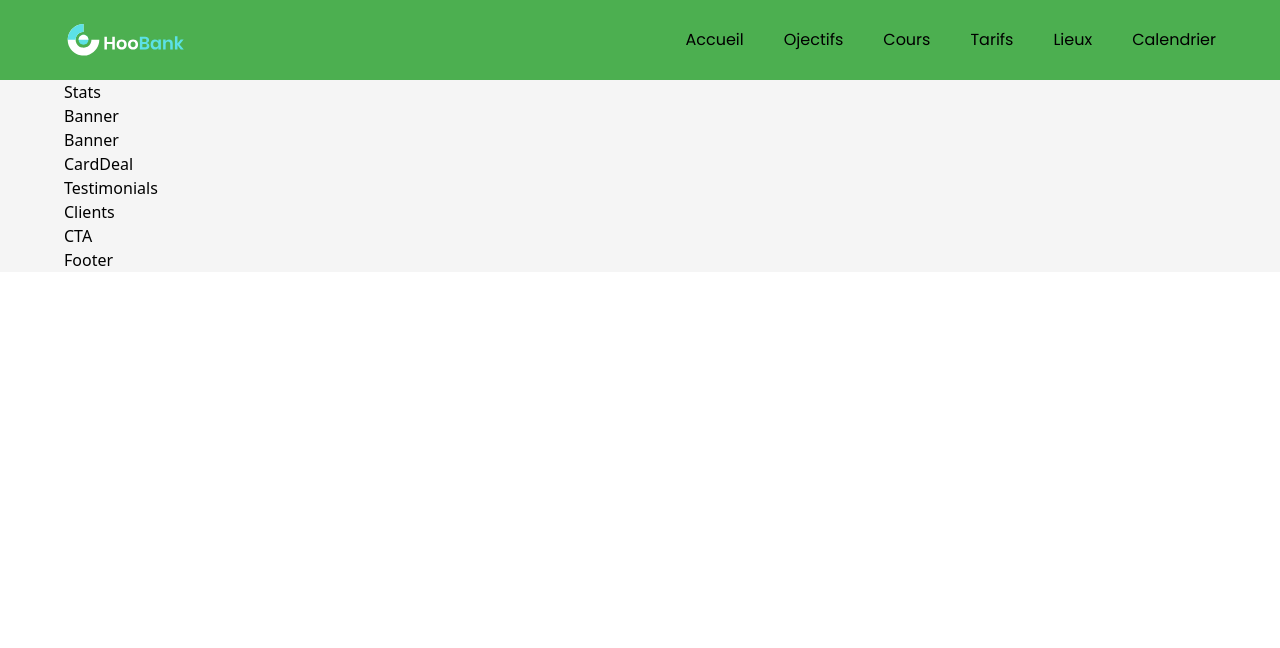
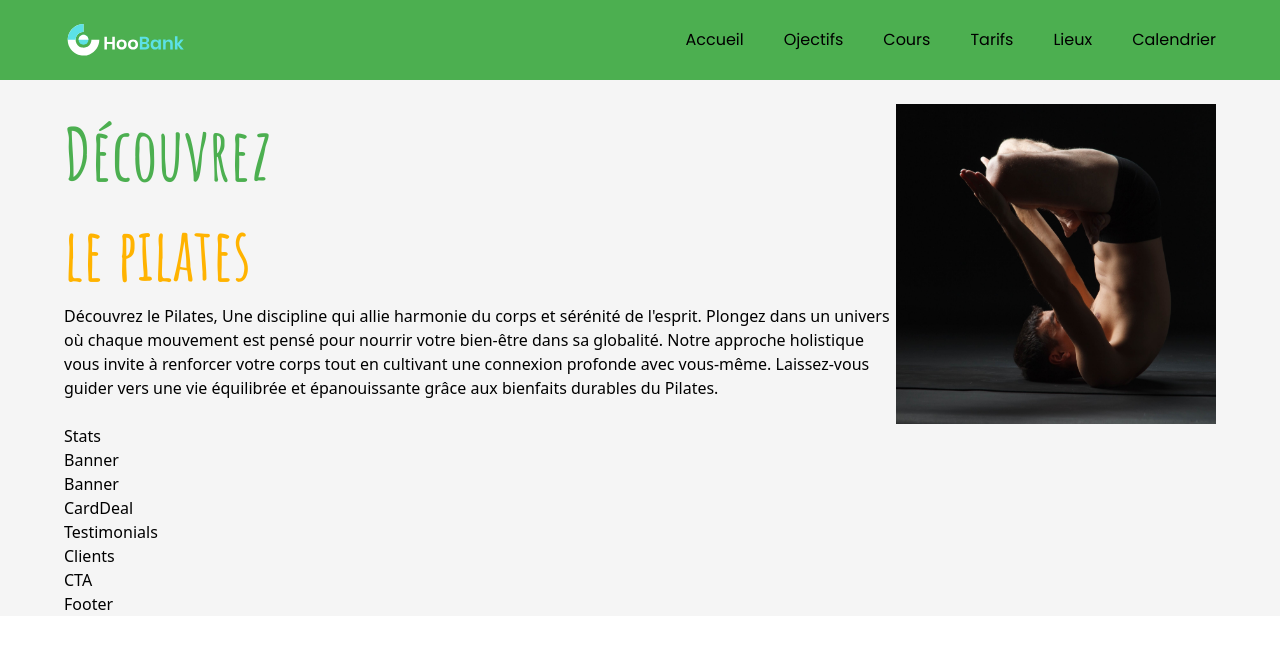
Before and after one commit to DeVal-X/pilates_landing_page, a React (Vite) app in the folder pilates_la_rochelle/: page / in a window 1280 px wide. Shown: the top 648 px of the page. Built offline with nearby package versions, Linux system fonts and the light colour scheme.

Commit message:
hero update intro text and img but not well disposed

```diff
--- a/pilates_la_rochelle/src/components/Hero.jsx
+++ b/pilates_la_rochelle/src/components/Hero.jsx
@@ -1,11 +1,30 @@
 import styles  from "../style";
+import { man_pic1 } from "../assets";
+import {heroText} from "../constants";
 
-const Hero = () =>  (
-  <section className={`${styles.boxWidth} `}>
-    <div>
 
-    </div>
-  </section>
-)
+const Hero = () => {
+  const introText = heroText[0]
+
+  return (
+    <section id="home" className={`flex md:flex-row flex-col mt-6 item-center ${styles.boxWidth}`}>
+      <div className="">
+        <div className="">
+          <h1 className="text-pigmentGreen flex-1 font-amatic font-semibold ss:text-[72px] text-[52px] ss:leading-[100px] leading-[75px]">
+            Découvrez <br/>
+            <span className="text-selectiveYellow">le pilates</span>
+          </h1>
+        </div>
+
+        <div className="">
+          <p>{introText.content}</p>
+        </div>
+      </div>
+
+      <img src={man_pic1} alt="pilates posture" className="w-[320px] h-[320px] my-10 md:my-0"/>
+
+    </section>
+  )
+}
 
 export default Hero
--- a/pilates_la_rochelle/src/constants/index.js
+++ b/pilates_la_rochelle/src/constants/index.js
@@ -1,7 +1,7 @@
 import { facebook, instagram, linkedin, twitter, send, shield, star  } from "../assets";
 
+/*onglet de navigation */
 export const navLinks = [
-  /*onglet de navigation */
   {
     id: "accueil",
     title: "Accueil",
@@ -28,17 +28,17 @@ export const navLinks = [
   },
 ];
 
-export const hero = [
-  /* Introduction du site */
+/* Introduction du site */
+export const heroText = [
   {
     id:"intro",
     title:"Intro",
-    content:"Découvrez le Pilates, une discipline qui allie harmonie du corps et sérénité de l'esprit. Plongez dans un univers où chaque mouvement est pensé pour nourrir votre bien-être dans sa globalité. Notre approche holistique vous invite à renforcer votre corps tout en cultivant une connexion profonde avec vous-même. Laissez-vous guider vers une vie équilibrée et épanouissante grâce aux bienfaits durables du Pilates.",
+    content:"Découvrez le Pilates, Une discipline qui allie harmonie du corps et sérénité de l'esprit. Plongez dans un univers où chaque mouvement est pensé pour nourrir votre bien-être dans sa globalité. Notre approche holistique vous invite à renforcer votre corps tout en cultivant une connexion profonde avec vous-même. Laissez-vous guider vers une vie équilibrée et épanouissante grâce aux bienfaits durables du Pilates.",
   },
 ];
 
+/*les objectifs pilates et pilates flow */
 export const objectives =[
-  /*les objectifs pilates et pilates flow */
   {
     id: "pilates",
     title: "Les objectifs du pilates",
@@ -145,8 +145,8 @@ export const objectives =[
   }
 ];
 
+/*informations sur les cours de pilates et pilates flow*/
 export const lessons =[
-  /*informations sur les cours de pilates et pilates flow*/
   {
     id: "pilates",
     title: "Nos cours :",
@@ -167,8 +167,8 @@ export const lessons =[
   },
 ];
 
+/*lieux des cours de pilates et pilates flow*/
 export const location =[
-  /*lieux des cours de pilates et pilates flow*/
   {
     id: "lieu",
     title: "Lieu",
@@ -177,8 +177,8 @@ export const location =[
   },
 ];
 
+/*emploi du temps des cours de pilates et pilates flow */
 export const schedule =[
-  /*emploi du temps des cours de pilates et pilates flow */
   {
     id: "pilates",
     title: "Horaire pilates",
@@ -213,8 +213,8 @@ export const schedule =[
   }
 ];
 
+/*tarifs des cours et abonnements */
 export const pricing =[
-  /*tarifs des cours et abonnements */
   {
     id:"option-1",
     title:"Abonnement annuel",
@@ -241,22 +241,39 @@ export const pricing =[
   },
 ];
 
+/*Informations sur le professeur, christine velluet */
 export const teacher =[
-  /*Informations sur le professeur, christine velluet */
   {
     id: "teacher",
     info:"L'enseignement des cours de Pilates est assuré par Christine Velluet, professeur de Danse diplômée d'état et professeur de Pilates certifiée, formatrice Pilates dans un Centre de formation Professionnelle, diplômée d'État des ministères de la Culture et Jeunesse et Sports: Carte N°01716ED0018."
   }
 ];
 
+/*information de contact */
 export const contact =[
-  /*information de contact */
   {
     id:"contact",
     phone: "06 50 52 49 07",
     mail: "christine@pilateslarochelle.com",
   }
 ];
+
+
+
+
+
+
+
+
+
+
+
+
+
+
+
+
+
 
 /*
 export const features = [
--- a/pilates_la_rochelle/src/index.css
+++ b/pilates_la_rochelle/src/index.css
@@ -1,4 +1,5 @@
 @import url("https://fonts.googleapis.com/css2?family=Poppins:wght@400;500;600;700;800;900&display=swap");
+@import url('https://fonts.googleapis.com/css2?family=Amatic+SC:wght@400;700&display=swap');
 
 @tailwind base;
 @tailwind components;
--- a/pilates_la_rochelle/tailwind.config.js
+++ b/pilates_la_rochelle/tailwind.config.js
@@ -26,6 +26,7 @@ export default {
       },
       fontFamily: {
         poppins: ["Poppins", "sans-serif"],
+        amatic: ["Amatic SC", "cursive"],
       },
     },
     screens: {
```
Also changed, not shown: pilates_la_rochelle/src/assets/man_pic1.jpg.
